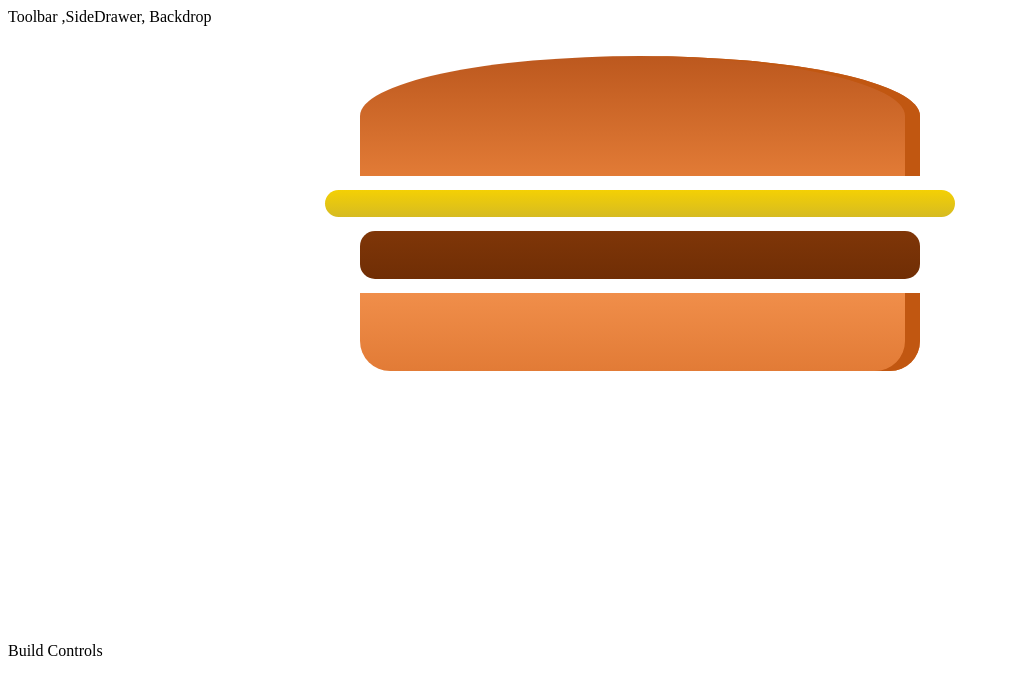
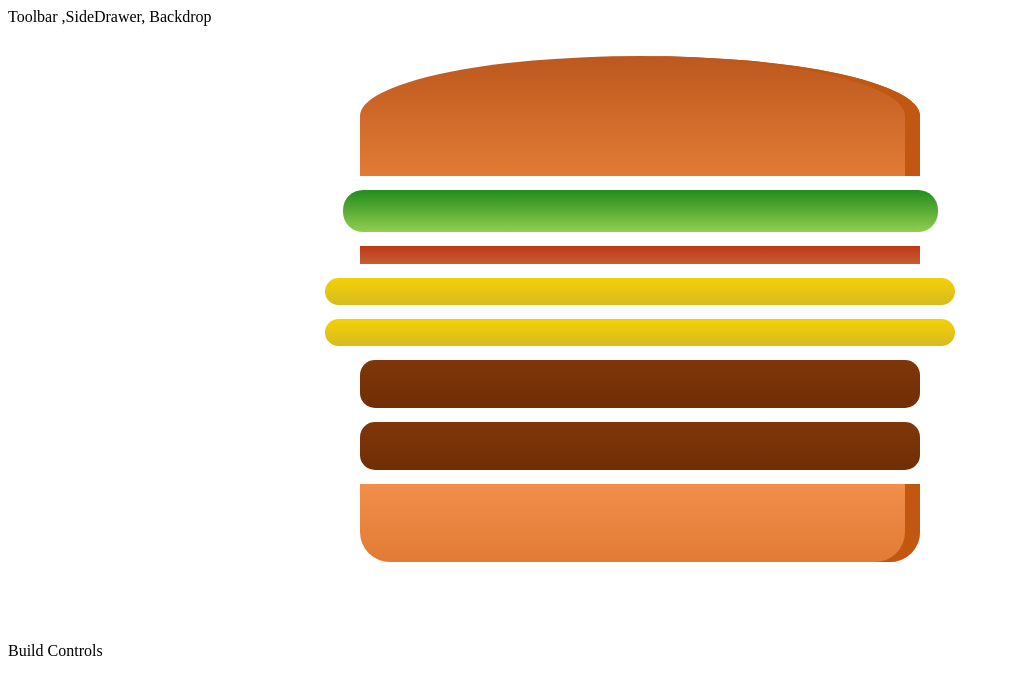
Before and after one commit to Charpell/burger, a React app: page / in a window 1280 px wide. Shown: the top 694 px of the page, without its empty margins (0-1010 px from the left). Built offline with nearby package versions, Linux system fonts and the light colour scheme.

Commit message:
Outputing Burger Ingredients Dynamically

```diff
--- a/src/components/Burger/Burger.js
+++ b/src/components/Burger/Burger.js
@@ -4,11 +4,18 @@
 import BurgerIngredient from './BurgerIngredient/BurgerIngredient'
 
 const burger = (props) => {
+  const transformedIngredients = Object.keys(props.ingredients)
+    .map(igKey => {
+      return [...Array(props.ingredients[igKey])].map((_, i) => {
+        return <BurgerIngredient key={igKey + i} type={igKey} />
+      })
+    });
+
+
   return (
     <div className={classes.Burger}>
       <BurgerIngredient type="bread-top" />
-      <BurgerIngredient type="cheese" />
-      <BurgerIngredient type="meat" />
+      {transformedIngredients}
       <BurgerIngredient type="bread-bottom" />
     </div>
   );
--- a/src/containers/BurgerBuilder/BurgerBuilder.js
+++ b/src/containers/BurgerBuilder/BurgerBuilder.js
@@ -4,10 +4,19 @@
 import Burger from '../../components/Burger/Burger'
 
 class BurgerBuilder extends Component {
+  state = {
+    ingredients: {
+      salad: 1,
+      bacon: 1,
+      cheese: 2,
+      meat: 2
+    }
+  }
+
   render() {
     return (
       <Aux>
-        <Burger />
+        <Burger ingredients={this.state.ingredients} />
         <div>Build Controls</div>
       </Aux>
     )
```
